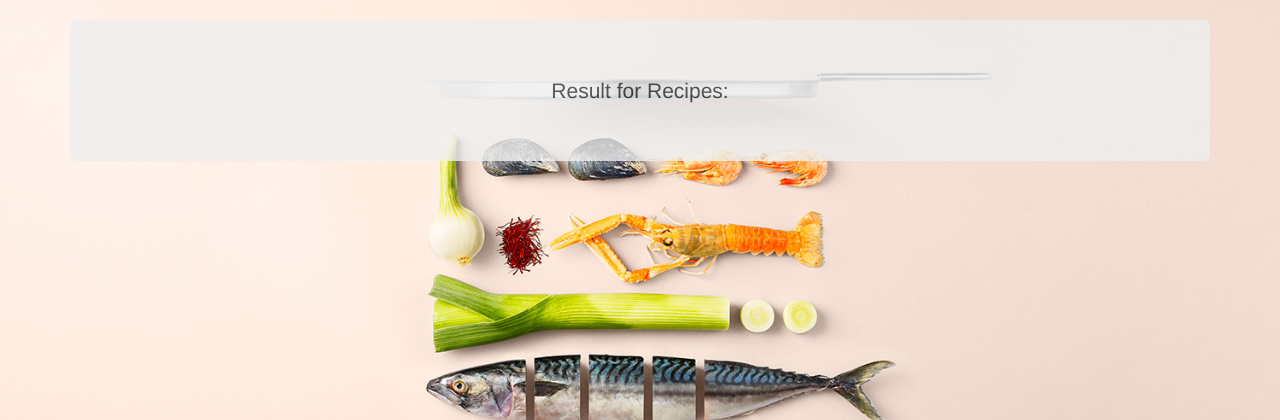
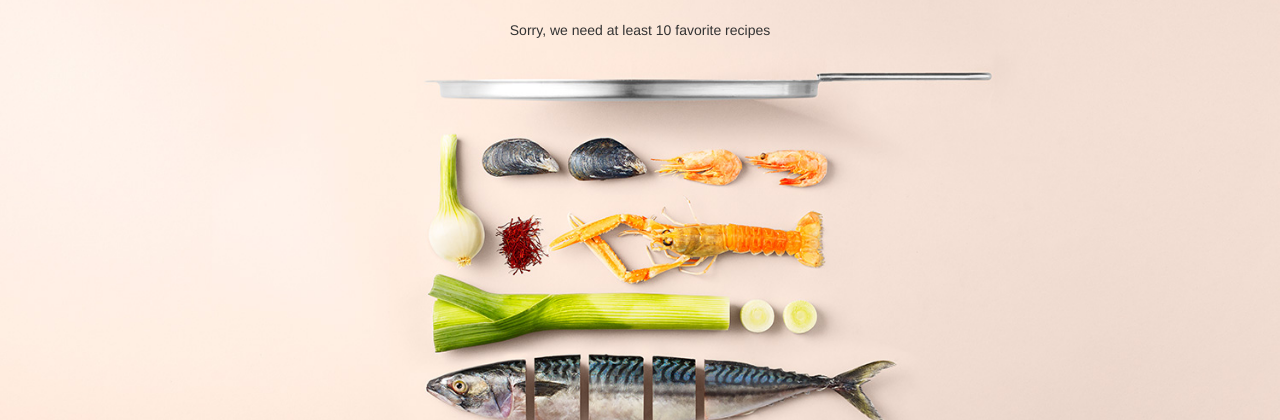
Before and after one commit to ruiqili2/MacroMaster, a Django app: page /accounts/user/recommend/ in a window 1280 px wide. Shown: the part 51-471 px from the top of the page. Run offline with Django 3.2, Linux system fonts and the light colour scheme; the visitor is signed in with stand-in values (Sample User, id 1); data that the repository does not hold is empty; parts of the project's set-up code (start-up, migrations or seed data) failed here and were passed over; some libraries are stand-ins or nearby versions.

Commit message:
ML debug

```diff
--- a/templates/error.html
+++ b/templates/error.html
@@ -1,4 +1,6 @@
 {% extends "base.html" %}
 {% block content %}
+<div>
 {{error_message}}
+</div>
 {% endblock content %}
--- a/users/learn.py
+++ b/users/learn.py
@@ -19,7 +19,7 @@ def recommend_engine(favorites_recipes, time_tag, user):
     favorites = [fr.r_id for fr in favorites_recipes]
     for recipe in favorites:
 	ct = contain_tag.objects.filter(r_id = recipe)
-	diction[recipe] = [t.t_id for t in ct]
+	diction[recipe] = list(set([t.t_id for t in ct]))
     print("...created tags dictionay...")
     all_recipe = Recipes.objects.all()
     result_list = []
@@ -29,13 +29,15 @@ def recommend_engine(favorites_recipes, time_tag, user):
         if target not in favorites:
 	    total = 0
 	    ct = contain_tag.objects.filter(r_id = target)
-	    tags2 = [t.t_id for t in ct]
+	    tags2 = list(set([t.t_id for t in ct]))
+        if len(tags2) == 0:
+            continue
 	    for key, val in diction.items():
 	        total += cal_distance(val, tags2)
-		if total > 50:
-		    break
+            if total > 50:
+                break
 	    if total > 50:
-		continue
+            continue
 	    result_list.append((total, target))
     print("...finished calculation...")
     sorted_list = sorted(result_list, key=lambda tup:tup[0])
--- a/users/views.py
+++ b/users/views.py
@@ -167,9 +167,9 @@ def recommend(request):
         time_tag = "dinner"
     user = request.user
     favorites = like_recipe.objects.filter(user_id = user)
-        #if len(favorites) < 10:
-        #error_message = "Sorry, we need at least 10 favorite recipes"
-#return render(request, 'error.html', {"erro_message": error_message})
+    if len(favorites) < 10:
+        error_message = "Sorry, we need at least 10 favorite recipes"
+        return render(request, 'error.html', {"error_message": error_message})
     print("enter recommend")
     result = recommend_engine(favorites, time_tag, request.user)
     recommended = [r[1] for r in result]
```
